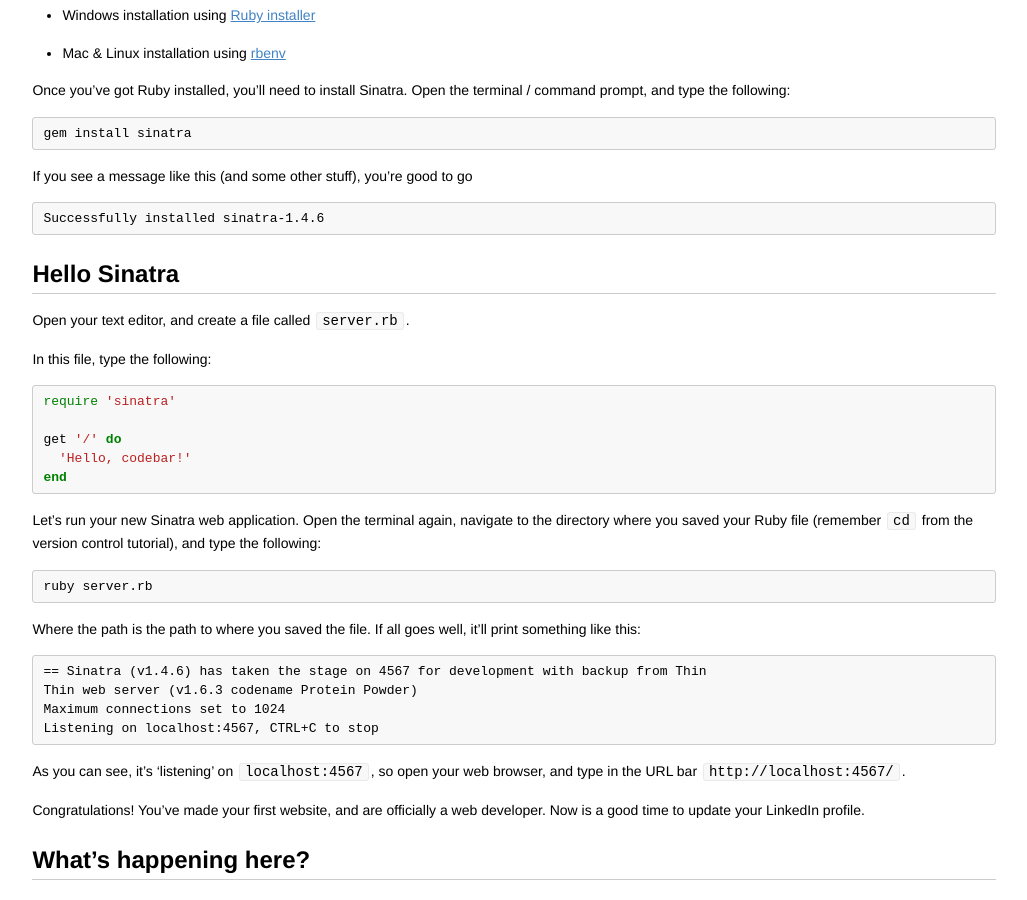
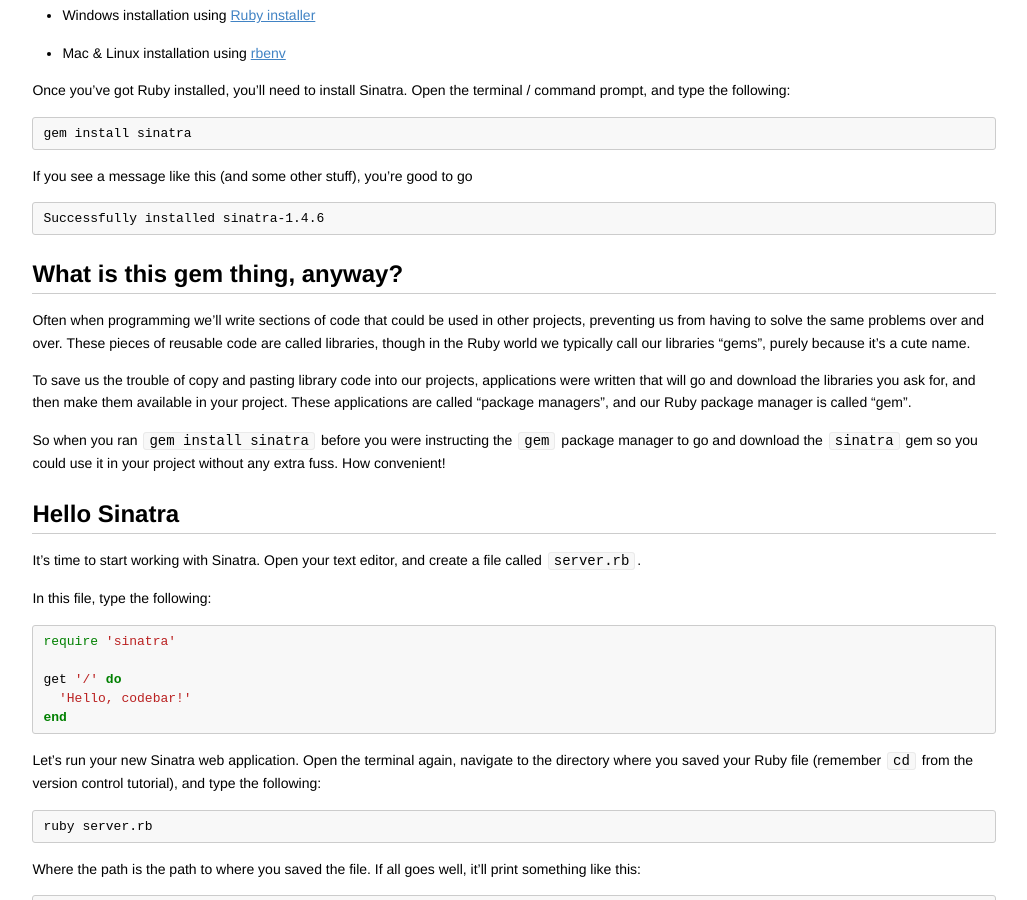
Before and after one commit to codebar/tutorials, a Jekyll site: the page built from sinatra/lesson1/tutorial.md, in a window 1280 px wide and 900 px high, scrolled down 378 px. Shown: the whole window, without its empty margins (126-1153 px from the left). Built offline with Jekyll 4.4.1, drawn with Linux system fonts in a browser that asks for light colours; Markdown is read by kramdown in place of the engine named in the settings.

Commit message:
Sinatra Tutorial Part 1: A note on gem

````diff
--- a/sinatra/lesson1/tutorial.md
+++ b/sinatra/lesson1/tutorial.md
@@ -41,9 +41,27 @@ Successfully installed sinatra-1.4.6
 ```
 
 
+## What is this gem thing, anyway?
+
+Often when programming we'll write sections of code that could be used in other
+projects, preventing us from having to solve the same problems over and over.
+These pieces of reusable code are called libraries, though in the Ruby world we
+typically call our libraries "gems", purely because it's a cute name.
+
+To save us the trouble of copy and pasting library code into our projects,
+applications were written that will go and download the libraries you ask for,
+and then make them available in your project. These applications are called
+"package managers", and our Ruby package manager is called "gem".
+
+So when you ran `gem install sinatra` before you were instructing the `gem`
+package manager to go and download the `sinatra` gem so you could use it in
+your project without any extra fuss. How convenient!
+
+
 ## Hello Sinatra
 
-Open your text editor, and create a file called `server.rb`.
+It's time to start working with Sinatra. Open your text editor, and create a
+file called `server.rb`.
 
 In this file, type the following:
 
````
